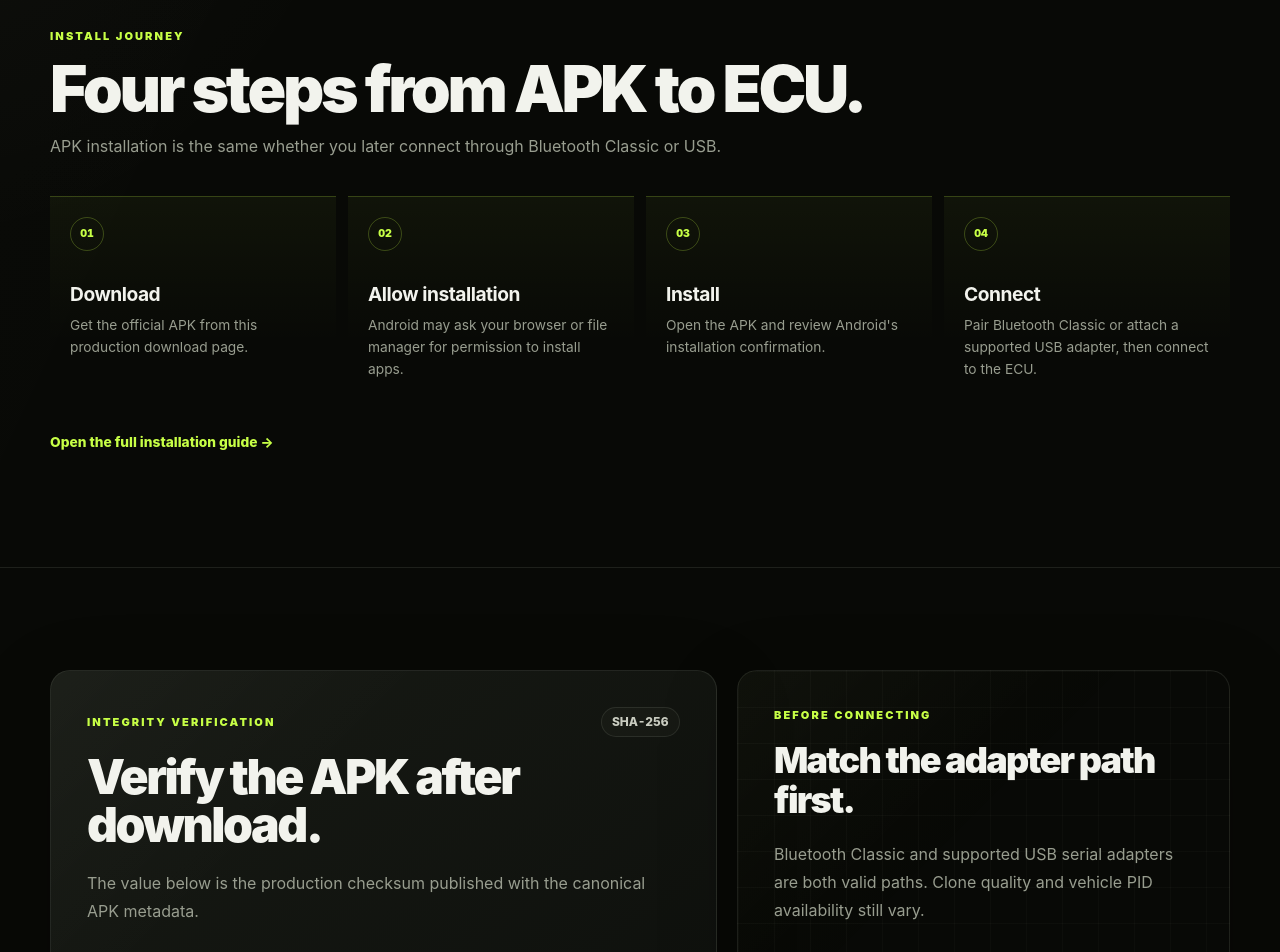
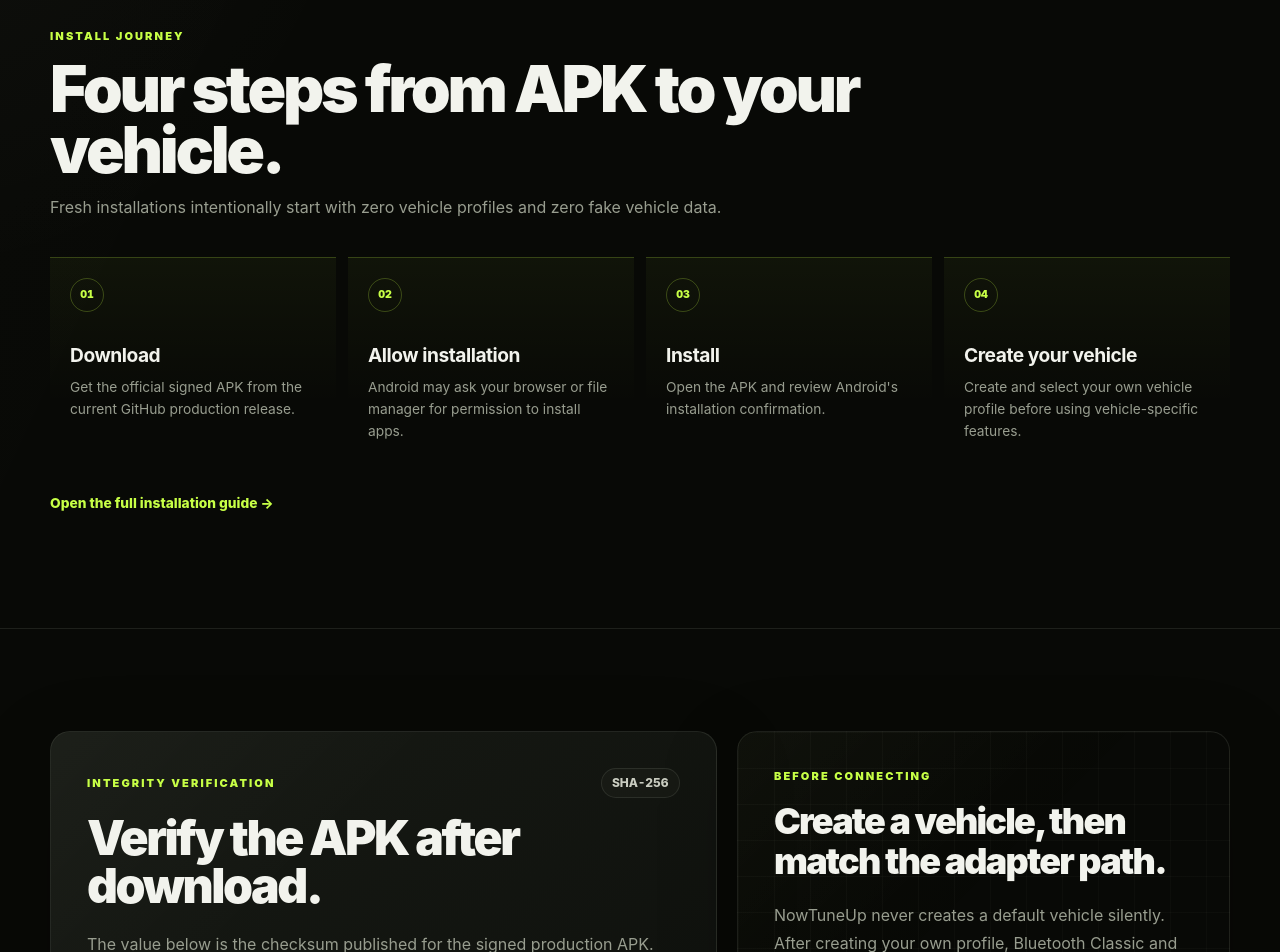
Before and after one commit to kzabCde/NowTuneUp-Smart-OBD-Vehicle-Monitor, a Next.js app in the folder web/: page /download in a window 1280 px wide. Shown: the part 1280-2232 px from the top of the page. Built offline with nearby package versions, Linux system fonts and the light colour scheme; no server answers.

Commit message:
web: refresh v1.14.0 download page

```diff
--- a/web/app/download/page.tsx
+++ b/web/app/download/page.tsx
@@ -9,10 +9,10 @@ export const metadata: Metadata = {
 };
 
 const steps = [
-  ["01", "Download", "Get the official APK from this production download page."],
+  ["01", "Download", "Get the official signed APK from the current GitHub production release."],
   ["02", "Allow installation", "Android may ask your browser or file manager for permission to install apps."],
   ["03", "Install", "Open the APK and review Android's installation confirmation."],
-  ["04", "Connect", "Pair Bluetooth Classic or attach a supported USB adapter, then connect to the ECU."],
+  ["04", "Create your vehicle", "Create and select your own vehicle profile before using vehicle-specific features."],
 ];
 
 export default function Download() {
@@ -24,7 +24,7 @@ export default function Download() {
             <div className="flex flex-wrap gap-2"><span className="chip"><span className="status-dot" aria-hidden="true" /> Production</span><span className="chip">Signed APK</span><span className="chip">Android 8+</span></div>
             <p className="eyebrow mt-8">Official Android download</p>
             <h1 className="page-title mt-4">NowTuneUp {localRelease.version}</h1>
-            <p className="page-lede mt-7">Install the canonical production APK bundled with this website release. Build facts and SHA-256 verification stay visible so you can confirm exactly what you downloaded.</p>
+            <p className="page-lede mt-7">Install the canonical production APK published with the official NowTuneUp release. Build facts and SHA-256 verification stay visible so you can confirm exactly what you downloaded.</p>
           </div>
           <ReleaseCard release={localRelease} compact />
         </div>
@@ -49,8 +49,8 @@ export default function Download() {
         <div className="shell section-space">
           <div className="section-heading">
             <p className="eyebrow">Install journey</p>
-            <h2 className="section-title">Four steps from APK to ECU.</h2>
-            <p className="section-copy">APK installation is the same whether you later connect through Bluetooth Classic or USB.</p>
+            <h2 className="section-title">Four steps from APK to your vehicle.</h2>
+            <p className="section-copy">Fresh installations intentionally start with zero vehicle profiles and zero fake vehicle data.</p>
           </div>
           <div className="mt-9 grid gap-3 md:grid-cols-2 lg:grid-cols-4">
             {steps.map(([number, title, description]) => (
@@ -70,7 +70,7 @@ export default function Download() {
           <article className="panel p-7 md:p-9">
             <div className="flex flex-wrap items-center justify-between gap-3"><p className="eyebrow">Integrity verification</p><span className="chip">SHA-256</span></div>
             <h2 className="mt-4 text-4xl font-black tracking-[-0.05em] md:text-5xl">Verify the APK after download.</h2>
-            <p className="muted mt-5 leading-7">The value below is the production checksum published with the canonical APK metadata.</p>
+            <p className="muted mt-5 leading-7">The value below is the checksum published for the signed production APK.</p>
             <div className="code-value mt-7">{localRelease.sha256}</div>
             <div className="mt-5 technical-card px-5">
               <div className="spec-row"><span className="spec-key">File</span><span className="spec-value">{localRelease.apkName}</span></div>
@@ -81,8 +81,8 @@ export default function Download() {
 
           <article className="panel telemetry-grid p-7 md:p-9">
             <p className="eyebrow">Before connecting</p>
-            <h2 className="mt-4 text-4xl font-black tracking-[-0.05em]">Match the adapter path first.</h2>
-            <p className="muted mt-5 leading-7">Bluetooth Classic and supported USB serial adapters are both valid paths. Clone quality and vehicle PID availability still vary.</p>
+            <h2 className="mt-4 text-4xl font-black tracking-[-0.05em]">Create a vehicle, then match the adapter path.</h2>
+            <p className="muted mt-5 leading-7">NowTuneUp never creates a default vehicle silently. After creating your own profile, Bluetooth Classic and supported USB serial adapters are both valid connection paths.</p>
             <div className="mt-7 grid gap-3">
               <div className="status-panel"><div><p className="data-label">Wireless</p><p className="mt-1 font-bold">Bluetooth Classic SPP</p></div><span className="status-good font-black">READY</span></div>
               <div className="status-panel"><div><p className="data-label">Wired</p><p className="mt-1 font-bold">Supported USB serial</p></div><span className="status-good font-black">READY</span></div>
```
